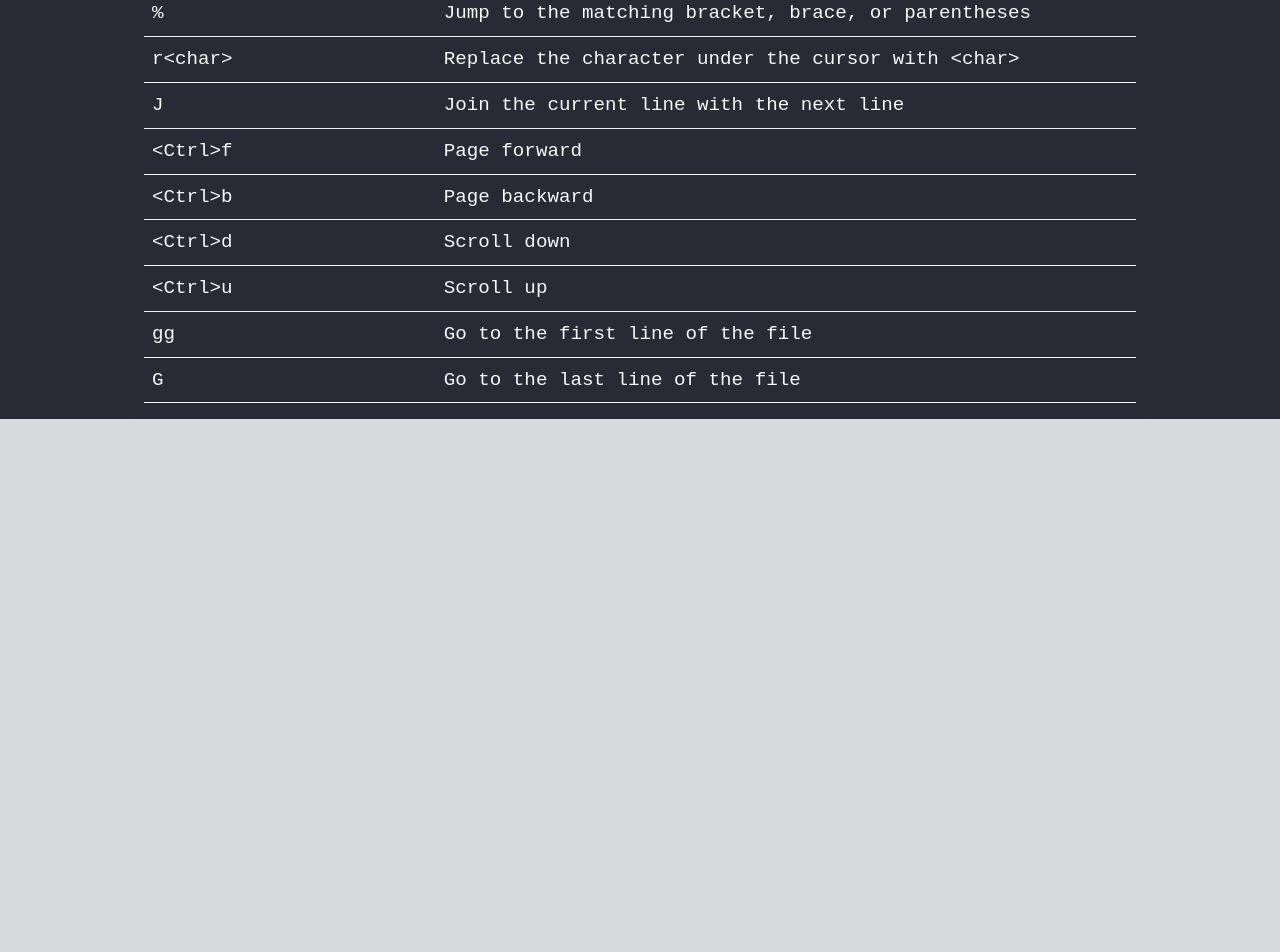
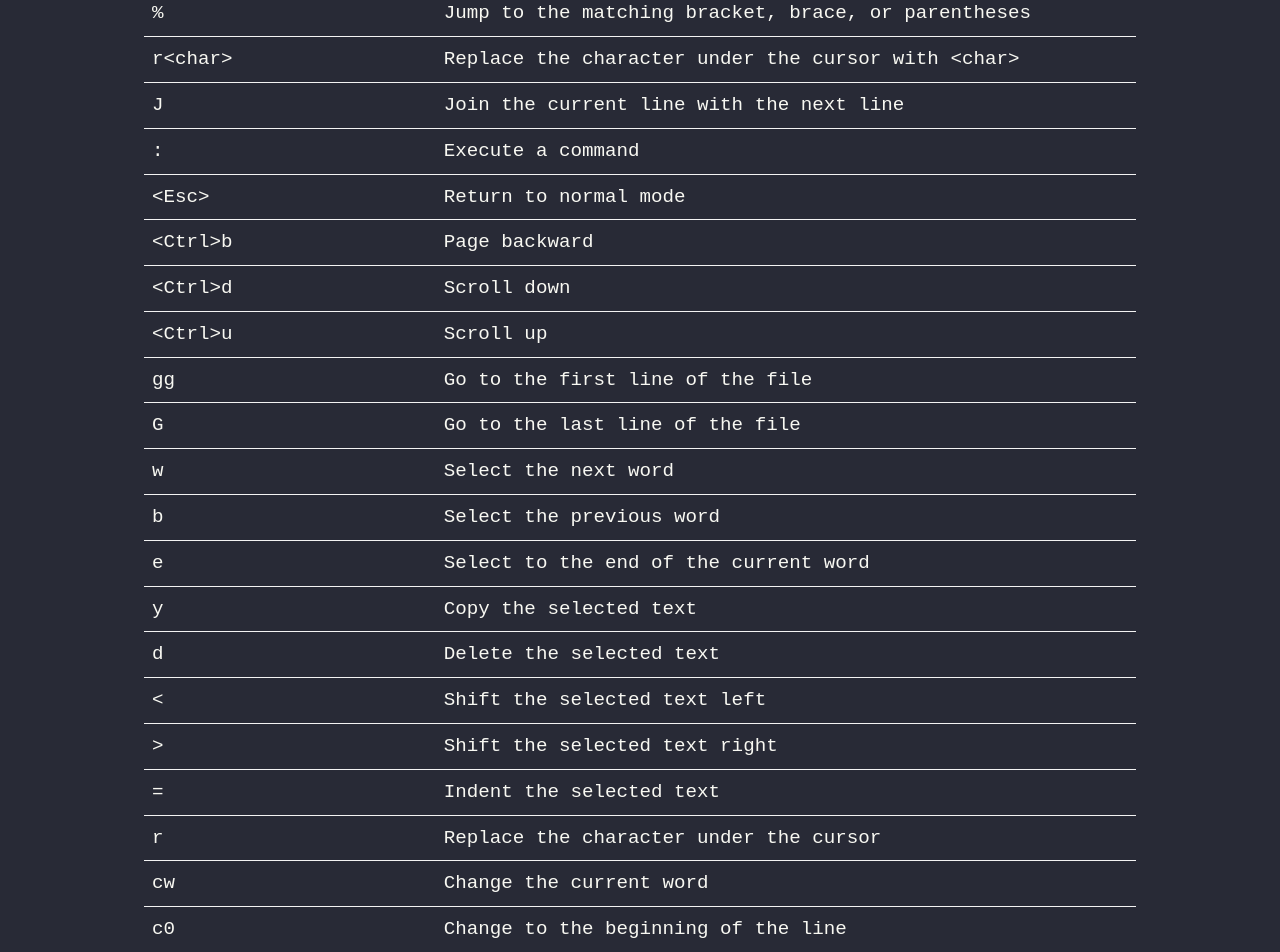
Before and after one commit to force10269/vim-dictionary, a Next.js app in the folder vim-dictionary-frontend/: page / in a window 1280 px wide. Shown: the part 1460-2412 px from the top of the page. Before the commit the page ends 1879 px from the top, so only its background shows below. Built offline with nearby package versions, Linux system fonts and the light colour scheme.

Commit message:
fix: Duplicates in data. Will need to re-add in entries

```diff
--- a/vim-dictionary-frontend/src/data/default-dictionary.tsx
+++ b/vim-dictionary-frontend/src/data/default-dictionary.tsx
@@ -88,7 +88,6 @@ export const keyMappings = [
   },
   { key: ":", mode: "command-line", description: "Execute a command" },
   { key: "<Esc>", mode: "insert", description: "Return to normal mode" },
-  { key: "<Ctrl>f", mode: "normal", description: "Page forward" },
   { key: "<Ctrl>b", mode: "normal", description: "Page backward" },
   { key: "<Ctrl>d", mode: "normal", description: "Scroll down" },
   { key: "<Ctrl>u", mode: "normal", description: "Scroll up" },
@@ -110,4 +109,19 @@ export const keyMappings = [
   { key: "<", mode: "visual", description: "Shift the selected text left" },
   { key: ">", mode: "visual", description: "Shift the selected text right" },
   { key: "=", mode: "visual", description: "Indent the selected text" },
+  {
+    key: "r",
+    mode: "normal",
+    description: "Replace the character under the cursor",
+  },
+  { key: "cw", mode: "normal", description: "Change the current word" },
+  {
+    key: "c0",
+    mode: "normal",
+    description: "Change to the beginning of the line",
+  },
+  { key: "c$", mode: "normal", description: "Change to the end of the line" },
+  { key: "P", mode: "normal", description: "Paste before the cursor" },
+  { key: ">>", mode: "normal", description: "Indent the current line" },
+  { key: "<<", mode: "normal", description: "Unindent the current line" },
 ];
--- a/vim-dictionary-frontend/src/pages/index.tsx
+++ b/vim-dictionary-frontend/src/pages/index.tsx
@@ -82,47 +82,52 @@ export default function Home() {
 
   const filterKeyMappings = (
     keyMappings: KeyMapping[],
-    globalSearchTerm: string,
     searchTerm: string,
     mode: string
   ) => {
-    const searchChars = searchTerm.toLowerCase().split("");
-    const globalSearchTermLower = globalSearchTerm.toLowerCase();
-
     return keyMappings.filter((mapping) => {
-      const keyLower = mapping.key.toLowerCase();
-      const descriptionLower = mapping.description.toLowerCase();
-
-      const isModeMatch = mapping.mode === mode;
-      const isGlobalSearchMatch =
-        globalSearchTerm === "" ||
-        keyLower.includes(globalSearchTermLower) ||
-        descriptionLower.includes(globalSearchTermLower);
-
-      if (!isModeMatch || !isGlobalSearchMatch) {
+      if (!(mapping.mode === mode)) {
         return false;
       }
-
-      for (let i = 0; i < searchChars.length; i++) {
-        if (searchChars[i] !== keyLower[i]) {
-          return false;
-        }
+      if (
+        searchTerm &&
+        !mapping.key.toLowerCase().startsWith(searchTerm.toLowerCase())
+      ) {
+        return false;
       }
 
       return true;
     });
   };
 
-  const filteredMappings = search
-    ? filterKeyMappings(keyMappings, globalSearch, search, mode)
-    : keyMappings.filter((mapping) =>
-        globalSearch
-          ? mapping.key.toLowerCase().includes(globalSearch.toLowerCase()) ||
-            mapping.description
-              .toLowerCase()
-              .includes(globalSearch.toLowerCase())
-          : mapping.mode === mode
-      );
+  const filterGlobalSearch = (
+    keyMappings: KeyMapping[],
+    globalSearch: string
+  ) => {
+    return keyMappings.filter((mapping) => {
+      if (
+        globalSearch &&
+        !mapping.description.toLowerCase().includes(globalSearch.toLowerCase())
+      ) {
+        return false;
+      }
+      return true;
+    });
+  };
+
+  const filteredMappings = (() => {
+    let result = keyMappings;
+
+    if (search) {
+      result = filterKeyMappings(result, search, mode);
+    }
+
+    if (globalSearch) {
+      result = filterGlobalSearch(result, globalSearch);
+    }
+
+    return result;
+  })();
 
   return (
     <Container>
```
